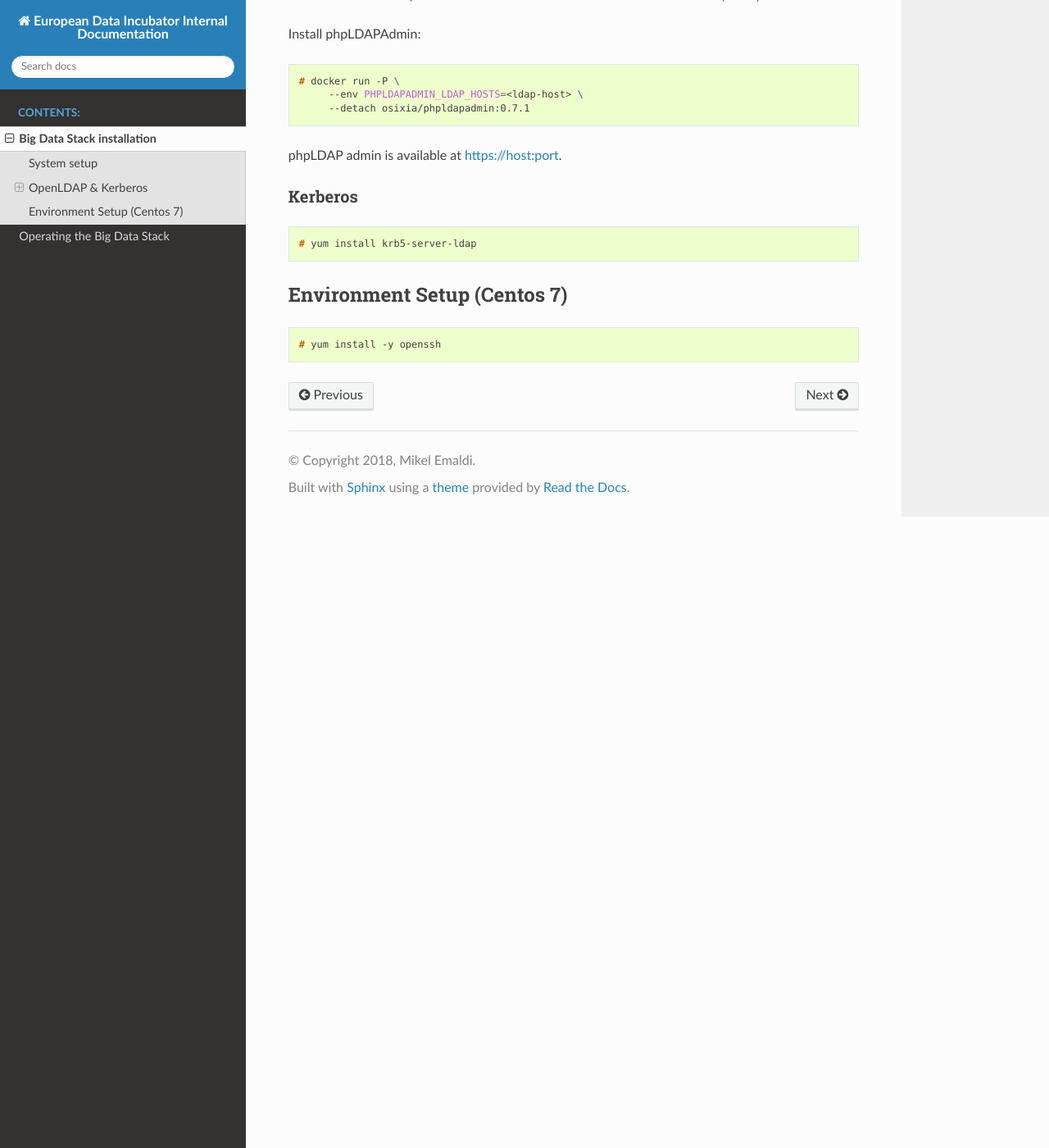
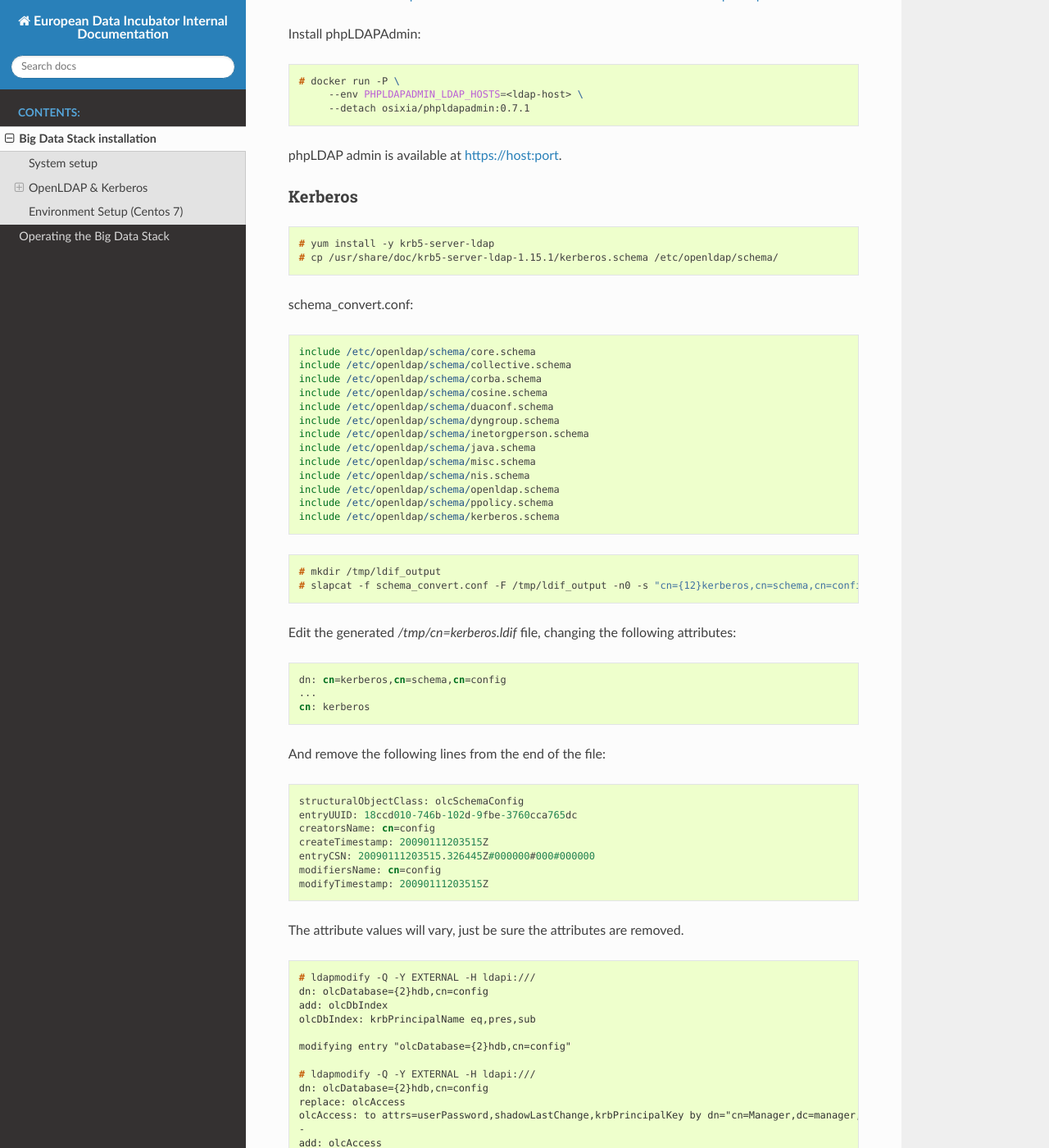
Before and after one commit to edincubator/stack-operations, a Sphinx documentation site: the page built from doc/source/installation/index.rst, in a window 1280 px wide and 1400 px high, scrolled down 1535 px. Shown: the whole window at 82% size. Built offline with Sphinx 7.4.7 and the Read the Docs theme 2.0.0, drawn with Linux system fonts in a browser that asks for light colours; some of the changed text lies outside the part shown.

Commit message:
Installing kerberos

```diff
--- a/doc/source/installation/index.rst
+++ b/doc/source/installation/index.rst
@@ -95,7 +95,96 @@
 
 .. code-block:: console
 
-  # yum install krb5-server-ldap
+  # yum install -y krb5-server-ldap
+  # cp /usr/share/doc/krb5-server-ldap-1.15.1/kerberos.schema /etc/openldap/schema/
+
+schema_convert.conf:
+
+.. code-block:: vim
+
+  include /etc/openldap/schema/core.schema
+  include /etc/openldap/schema/collective.schema
+  include /etc/openldap/schema/corba.schema
+  include /etc/openldap/schema/cosine.schema
+  include /etc/openldap/schema/duaconf.schema
+  include /etc/openldap/schema/dyngroup.schema
+  include /etc/openldap/schema/inetorgperson.schema
+  include /etc/openldap/schema/java.schema
+  include /etc/openldap/schema/misc.schema
+  include /etc/openldap/schema/nis.schema
+  include /etc/openldap/schema/openldap.schema
+  include /etc/openldap/schema/ppolicy.schema
+  include /etc/openldap/schema/kerberos.schema
+
+
+.. code-block:: console
+
+  # mkdir /tmp/ldif_output
+  # slapcat -f schema_convert.conf -F /tmp/ldif_output -n0 -s "cn={12}kerberos,cn=schema,cn=config" > /tmp/cn=kerberos.ldif
+
+Edit the generated `/tmp/cn\=kerberos.ldif` file, changing the following attributes:
+
+.. code-block:: vim
+
+  dn: cn=kerberos,cn=schema,cn=config
+  ...
+  cn: kerberos
+
+And remove the following lines from the end of the file:
+
+.. code-block:: vim
+
+  structuralObjectClass: olcSchemaConfig
+  entryUUID: 18ccd010-746b-102d-9fbe-3760cca765dc
+  creatorsName: cn=config
+  createTimestamp: 20090111203515Z
+  entryCSN: 20090111203515.326445Z#000000#000#000000
+  modifiersName: cn=config
+  modifyTimestamp: 20090111203515Z
+
+The attribute values will vary, just be sure the attributes are removed.
+
+.. code-block:: console
+
+  # ldapmodify -Q -Y EXTERNAL -H ldapi:///
+  dn: olcDatabase={2}hdb,cn=config
+  add: olcDbIndex
+  olcDbIndex: krbPrincipalName eq,pres,sub
+
+  modifying entry "olcDatabase={2}hdb,cn=config"
+
+  # ldapmodify -Q -Y EXTERNAL -H ldapi:///
+  dn: olcDatabase={2}hdb,cn=config
+  replace: olcAccess
+  olcAccess: to attrs=userPassword,shadowLastChange,krbPrincipalKey by dn="cn=Manager,dc=manager,dc=edincubator,dc=eu,dc=192,dc=168,dc=51,dc=44,dc=xip,dc=io" write by anonymous auth by self write by * none
+  -
+  add: olcAccess
+  olcAccess: to dn.base="" by * read
+  -
+  add: olcAccess
+  olcAccess: to * by dn="cn=Manager,dc=manager,dc=edincubator,dc=eu,dc=192,dc=168,dc=51,dc=44,dc=xip,dc=io" write by * read
+
+  modifying entry "olcDatabase={2}hdb,cn=config"
+
+
+Install Kerberos:
+
+.. code-block:: console
+
+  # yum install -y krb5-server krb5-libs krb5-workstation
+  # mkdir /etc/krb5kdc
+
+Follow instructions at `Primary KDC Configuration <https://help.ubuntu.com/lts/serverguide/kerberos-ldap.html.en#kerberos-ldap-primary-kdc>`_.
+When finished configure Kerberos service:
+
+.. code-block:: console
+
+  # systemctl start krb5kdc
+  # systemctl start kadmin
+  # systemctl enable krb5kdc
+  # systemctl enable kadmin
+
+
 
 Environment Setup (Centos 7)
 ----------------------------
```
